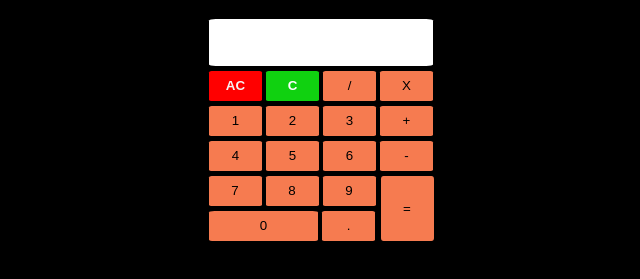
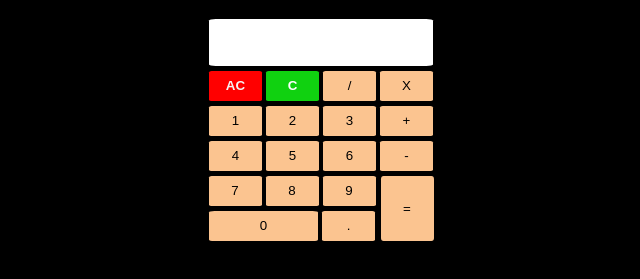
Before and after one commit to chikkuthomas/calc, a plain HTML site: page index.html in a window 1280 px wide. Shown: the part 61-340 px from the top of the page, without its empty margins (319-959 px from the left). Drawn offline with Linux system fonts and the light colour scheme.

Commit message:
Update style.css

```diff
--- a/style.css
+++ b/style.css
@@ -8,13 +8,13 @@ body{
     border: none;
 }
 button{
-    color: black;
+    color: #000000;
     width:53px;
     height: 30px;
     margin-top: 5px;
     border: none;
     border-radius: 5%;
-    background-color:#F67B50;
+    background-color:#FBC490;
 }
 
 .layer{
```
